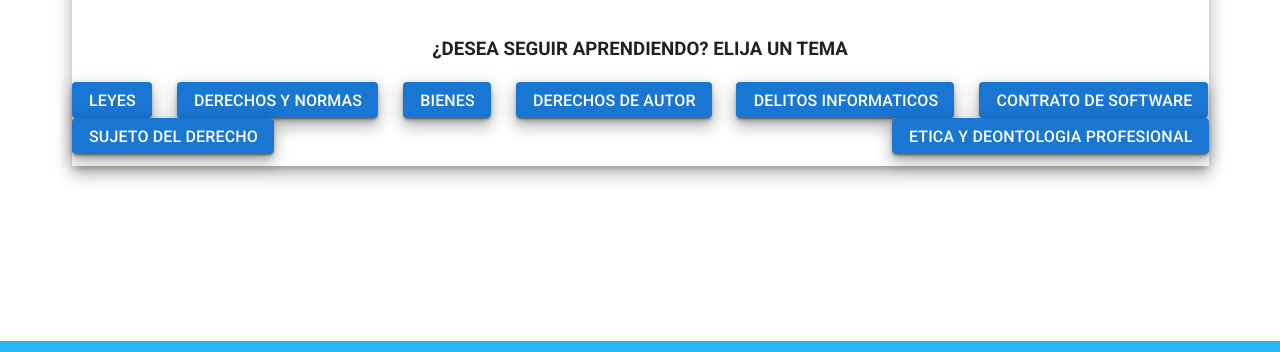
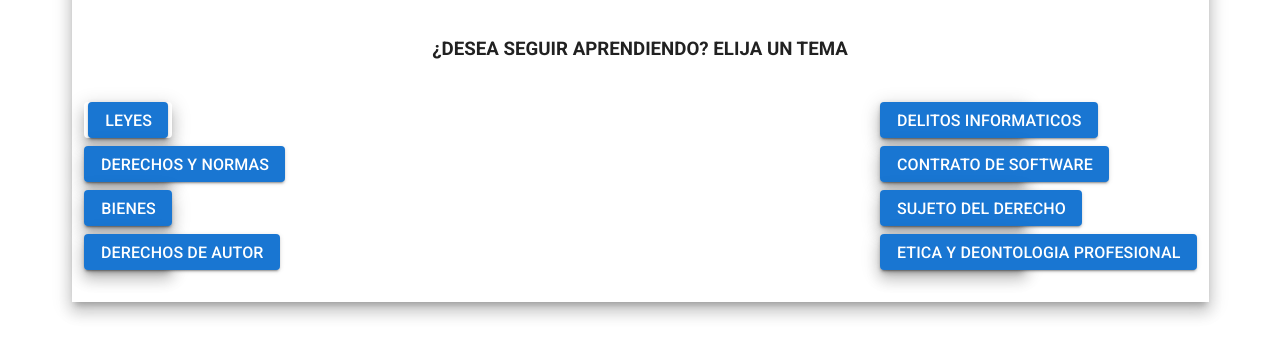
Before and after one commit to mayex-gif/pradas, a Nuxt app: page / in a window 1280 px wide. Shown: the part 1280-1632 px from the top of the page. Built offline with nearby package versions, Linux system fonts and the light colour scheme.

Commit message:
update buttons

```diff
--- a/pages/index.vue
+++ b/pages/index.vue
@@ -25,19 +25,30 @@
               <br><br>Estos instrumentos pueden ser de tipo nacional pero también de tipo internacional, que son aquellos que se establecen entre los diferentes países para regular y unificar la materia legal y que permite el conocimiento de regulaciones entre ambas entidades, por ejemplo las leyes internacionales marítimas, son conocidas y aplicadas a nivel internacional y su contenido incluyendo las regulaciones, alcance y sanciones, son conocidos por todos los entes involucrados, sus términos y disposiciones son usados y aplicados por cada uno de ellos de forma similar.</p>
             </v-list-item-content>
           </v-list-item>
+
           <v-list-item two-line>
             <v-list-item-content>
               <h3 class="text-center">¿DESEA SEGUIR APRENDIENDO? ELIJA UN TEMA</h3>
               <v-divider class="mb-1"></v-divider>
             </v-list-item-content>
+
           </v-list-item>
-          <v-row class="d-flex justify-space-between pa-3" :color="$vuetify.theme.dark ? 'grey darken-3' : 'grey lighten-4'" flat tile>
+          <v-row align="center" class="d-flex justify-space-between pa-3" :color="$vuetify.theme.dark ? 'grey darken-3' : 'grey lighten-4'" flat tile>
+              <div class="text-center">
+              <v-col
+              cols="12"
+              sm="6"
+              >
+              <div class="my-2">
             <v-hover v-slot="{ hover }" open-delay="50" close-delay="50">
               <v-card :elevation="hover ? 15 : 10" :class="{ 'on-hover':hover }" >
                 <v-btn color="primary" class="font-weight-medium text-center text-subtitle-1" style="" nuxt to="/1">
                   LEYES
                 </v-btn>
-              </v-card>                </v-hover>
+              </v-card>
+              </v-hover>
+              </div>
+              <div class="my-2">
             <v-hover v-slot="{ hover }" open-delay="50" close-delay="50">
               <v-card :elevation="hover ? 15 : 10" :class="{ 'on-hover':hover }" >
                 <v-btn color="primary" class="font-weight-medium text-center text-subtitle-1" nuxt to="/2">
@@ -45,6 +56,8 @@
                 </v-btn>
               </v-card>
             </v-hover>
+              </div>
+              <div class="my-2">
             <v-hover v-slot="{ hover }" open-delay="50" close-delay="50">
               <v-card :elevation="hover ? 15 : 10" :class="{ 'on-hover':hover }" >
                 <v-btn color="primary" class="font-weight-medium text-center text-subtitle-1" nuxt to="/3">
@@ -52,6 +65,8 @@
                 </v-btn>
               </v-card>
             </v-hover>
+              </div>
+              <div class="my-2">
             <v-hover v-slot="{ hover }" open-delay="50" close-delay="50">
               <v-card :elevation="hover ? 15 : 10" :class="{ 'on-hover':hover }" >
                 <v-btn color="primary" class="font-weight-medium text-center text-subtitle-1" nuxt to="/4">
@@ -59,6 +74,15 @@
                 </v-btn>
               </v-card>
             </v-hover>
+              </div>
+            </v-col>
+              </div>
+            <div class="text-center">
+            <v-col
+              cols="12"
+              sm="6"
+            >
+            <div class="my-2">
             <v-hover v-slot="{ hover }" open-delay="50" close-delay="50">
               <v-card :elevation="hover ? 15 : 10" :class="{ 'on-hover':hover }" >
                 <v-btn color="primary" class="font-weight-medium text-center text-subtitle-1" nuxt to="/5">
@@ -66,6 +90,8 @@
                 </v-btn>
               </v-card>
             </v-hover>
+            </div>
+            <div class="my-2">
             <v-hover v-slot="{ hover }" open-delay="50" close-delay="50">
               <v-card :elevation="hover ? 15 : 10" :class="{ 'on-hover':hover }" >
                 <v-btn color="primary" class="font-weight-medium text-center text-subtitle-1" nuxt to="/6">
@@ -73,6 +99,8 @@
                 </v-btn>
               </v-card>
             </v-hover>
+            </div>
+            <div class="my-2">
             <v-hover v-slot="{ hover }" open-delay="50" close-delay="50">
               <v-card :elevation="hover ? 15 : 10" :class="{ 'on-hover':hover }" >
                 <v-btn color="primary" class="font-weight-medium text-center text-subtitle-1" nuxt to="/7">
@@ -80,13 +108,18 @@
                 </v-btn>
               </v-card>
             </v-hover>
-                        <v-hover v-slot="{ hover }" open-delay="50" close-delay="50">
+            </div>
+            <div class="my-2">
+            <v-hover v-slot="{ hover }" open-delay="50" close-delay="50">
               <v-card :elevation="hover ? 15 : 10" :class="{ 'on-hover':hover }" >
                 <v-btn color="primary" class="font-weight-medium text-center text-subtitle-1" nuxt to="/7">
                   ETICA Y DEONTOLOGIA PROFESIONAL
                 </v-btn>
               </v-card>
             </v-hover>
+            </div>
+            </v-col>
+            </div>
           </v-row>
         </v-card>
       </v-hover>
```
